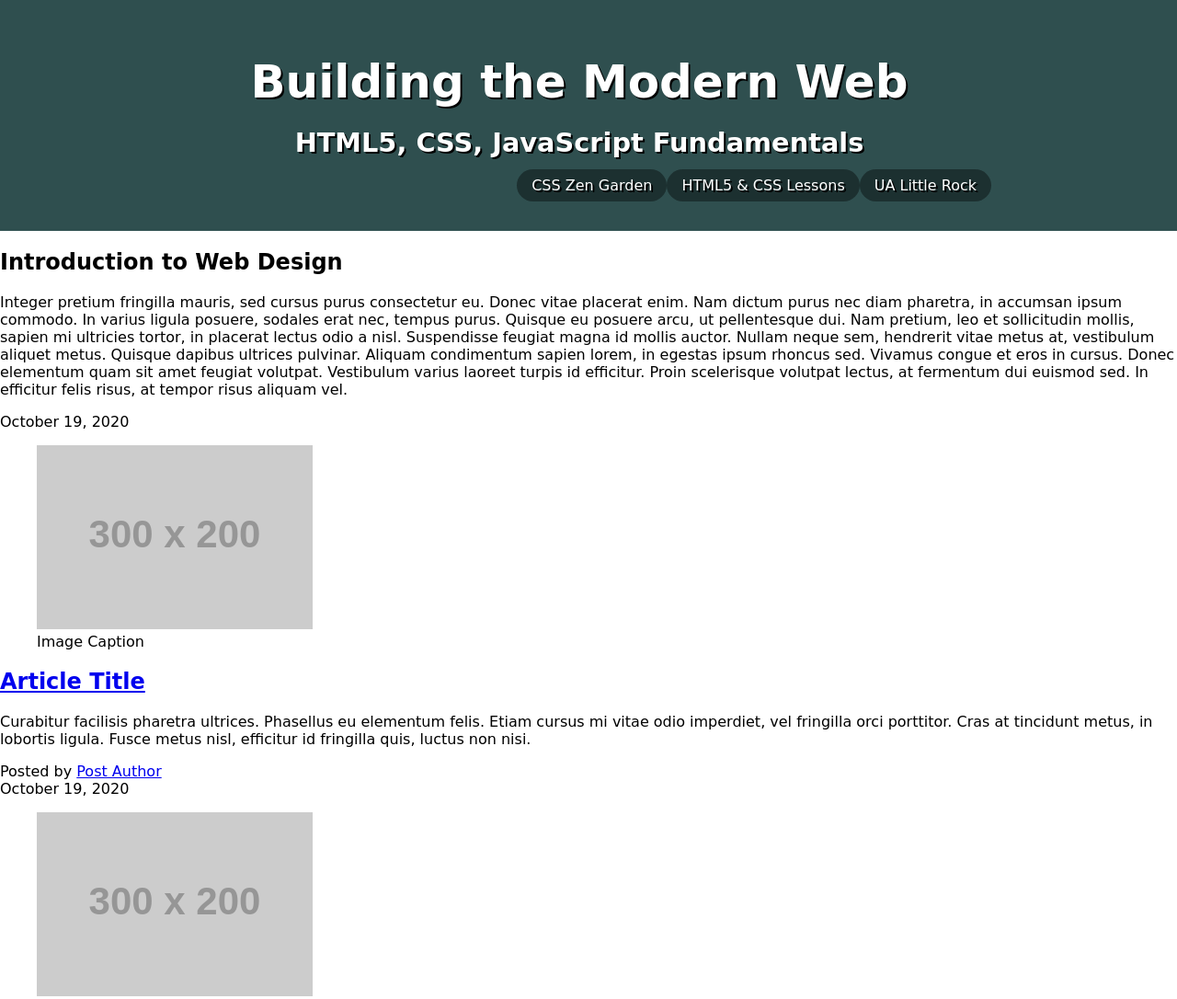
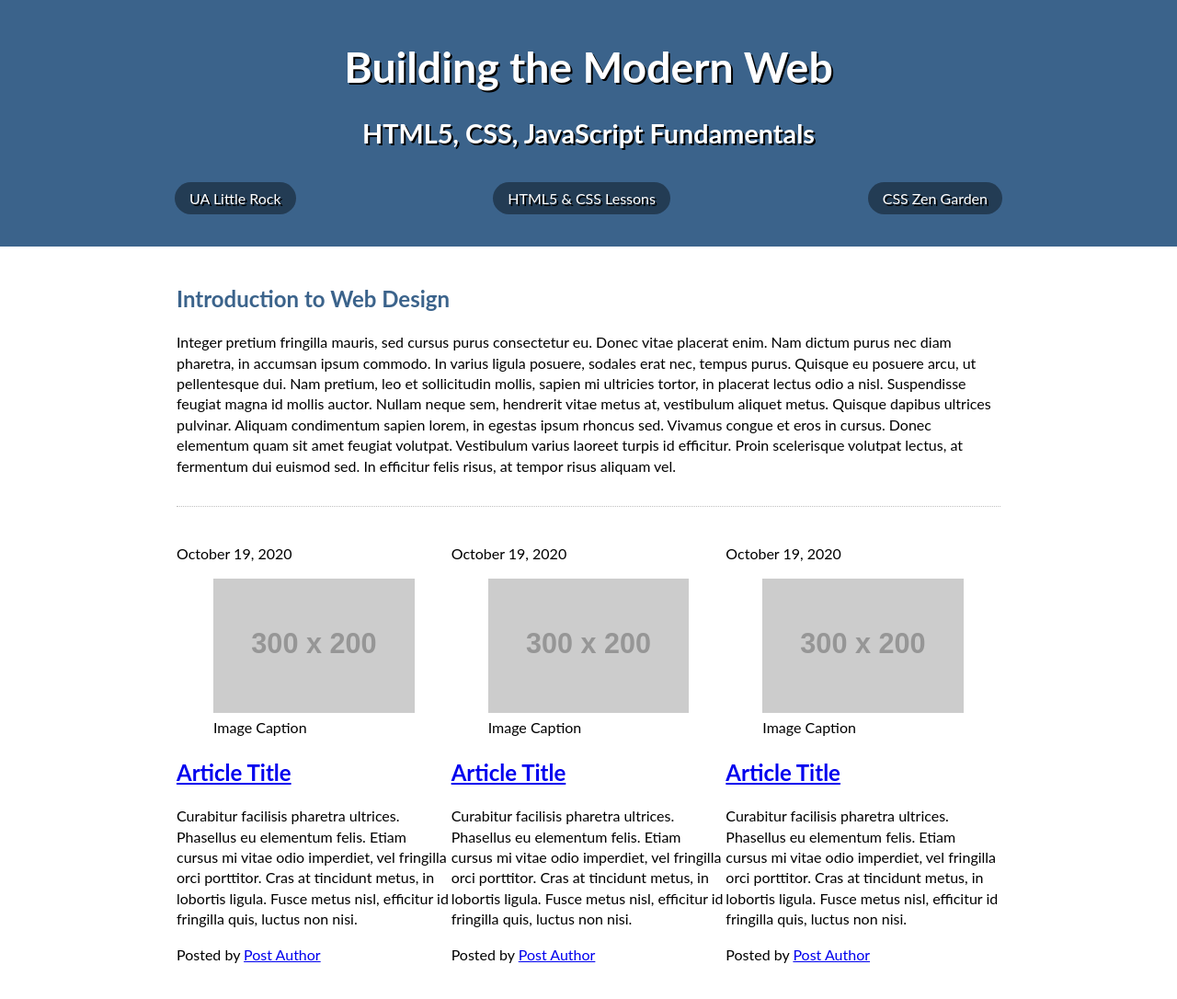
Before and after one commit to dc776w/ifsc-1310, a plain HTML site: page css-demo/index.html in a window 1280 px wide. Shown: the top 1086 px of the page at 92% size. Drawn offline with Linux system fonts and the light colour scheme; placeholder pictures from the web are drawn by us.

Commit message:
homework

```diff
--- /dev/null
+++ b/assets/css/stylesheet.css
@@ -0,0 +1,4 @@
+body {
+  font-family: 'Oswald', sans-serif;
+  background-color:#6b8e23;
+}
--- a/css-demo/assets/css/style.css
+++ b/css-demo/assets/css/style.css
@@ -1,3 +1,5 @@
+/* ---------------Box Sizing----------------- */
+
 html {
   box-sizing: border-box;
 }
@@ -7,68 +9,136 @@ html {
   box-sizing: inherit;
 }
 
-
-body{
-      font-family: 'Italianno', cursive;
-      margin:0;
-}
-    header.primary{
-        background:#2f4f4f;
-        text-align:Center;
-        color:#ffffff;
-        text-shadow:2px 2px #000000;
-        padding-top:40px;
-        padding-right:40px;
-        padding-bottom:20px;
-        padding-left:20px;
+/* ---------------Responsive Images----------------- */
+img{
+  max-width:100%;
+  height:auto;
 }
 
-header.primary h1{
-    font-size:50px;
-    margin:20px 0;
+/* ---------------Utility Classes----------------- */
+
+.container{
+  width:70vw;
+  margin: 40px auto;
+  max-width:960px;
 }
 
-header.primary h1 a{
-    color:#ffffff;
-    text-decoration:none;
+body {
+  font-family: "Lato", sans-serif;
+  margin: 0;
+    line-height:1.4;
+}
+header.primary {
+  background: #3b638b;
+  text-align: center;
+  color: #ffffff;
+  text-shadow: 2px 2px #000000;
+  /* Long Form */
+  padding-top: 40px;
+  padding-right: 40px;
+  padding-bottom: 20px;
+  padding-left: 40px;
+  /* T,R,B,L */
+  padding: 20px 40px 20px 40px;
+  /* Top/Bottom  Right/Left */
+  padding: 20px 40px;
 }
 
-header.primary h2{
-    font-size:1.8rem;
-    margin: 20px auto 20px;
+header.primary h1 {
+  font-size: 2.9rem;
+  margin: 20px 0;
+}
+
+header.primary h1 a {
+  color: #ffffff;
+  text-decoration: none;
+}
+
+header.primary h2 {
+  font-size: 1.8rem;
+  /* Top | Left/Right | Bottom */
+  margin: 20px auto 40px;
+}
+
+header.primary nav {
+  width: 80vw;
+  margin: 20px auto;
+  max-width: 900px;
+}
+
+header.primary nav ul {
+  padding: 0;
+  display: flex;
+  flex-direction: row;
+  justify-content: space-between;
+}
+header.primary nav ul li {
+  list-style-type: none;
+}
+header.primary nav ul li a {
+  color: #ffffff;
+  text-decoration: none;
+  background-color: #000000;
+  background-color: rgba(0, 0, 0, 0.4);
+  padding: 8px 16px;
+  border-radius: 20px;
+  transition: 0.5s;
+}
+
+header.primary nav a:hover,
+header.primary nav a:active {
+  background-color: rgba(0, 0, 0, 0.8);
+}
+
+#intro{
+  border-bottom: 1px dotted #c0c0c0;
+  padding-bottom:1rem;
+}
+
+#intro h2{
+  color:#3b638b;
+}
+
+#intro p{
 
 }
 
-header.primary nav{
-    width:70vw;
-    margin:20px auto;
-    max-width:900px;
+#content{
+  display:flex;
+  flex-direction:row;
+  justify-content:space-between;
 }
 
-header.primary nav ul{
-    text-decoration:none;
-    padding:0;
-    display:flex;
-    flex-direction:row-reverse;
-    justify-content:spece-between;
-}
 
-header.primary nav ul li{
- list-style-type:none;
-}
 
-header.primary nav ul li a{
- color:#ffffff;
- text-decoration:none;
- background-color:#000000;
- background-color:rgba(0,0,0,.4);
- padding:8px 16px;
- border-radius:20px;
+
+
+
+
+
+/* Media Query Example */
+
+@media screen and (max-width:585px) {
+
+ header.primary nav ul{
+  display:flex;
+  flex-direction:column;
+  justify-content:space-around;
+  margin:0 auto;
+  width:60vw;
+  }
+
+  header.primary nav a{
+    display:block;
+  }
+
+  header.primary nav li{
+    margin-bottom:10px;
+  }
+
+
+
+
+
 
 }
-
-header.primary nav a:hover,
-
-header.primary nav a:active{
-    background-color:rgba(0,0,0,.8);
-}
--- a/css-demo/index.html
+++ b/css-demo/index.html
@@ -36,7 +36,7 @@
       <header>
         <time class="post-date" datetime="2020-10-19">October 19, 2020</time>
         <figure>
-          <img src="http://placehold.it/300x200?text=Placeholder+Image" alt="Placeholder" />
+          <img src="https://via.placeholder.com/300x200" alt="Placeholder" />
           <figcaption>Image Caption</figcaption>
         </figure>
         <h2> <a href="#" rel="bookmark" title="link to this post">Article Title</a> </h2>
@@ -49,7 +49,7 @@
       <header>
         <time class="post-date" datetime="2020-10-19">October 19, 2020</time>
         <figure>
-          <img src="http://placehold.it/300x200?text=Placeholder+Image" alt="Placeholder" />
+          <img src="https://via.placeholder.com/300x200" alt="Placeholder" />
           <figcaption>Image Caption</figcaption>
         </figure>
         <h2> <a href="#" rel="bookmark" title="link to this post">Article Title</a> </h2>
@@ -62,7 +62,7 @@
       <header>
        <time class="post-date" datetime="2020-10-19">October 19, 2020</time>
         <figure>
-          <img src="http://placehold.it/300x200?text=Placeholder+Image" alt="Placeholder" />
+          <img src="https://via.placeholder.com/300x200" alt="Placeholder" />
           <figcaption>Image Caption</figcaption>
         </figure>
         <h2> <a href="#" rel="bookmark" title="link to this post">Article Title</a> </h2>
```
Also changed, not shown: index.html (+5 -1 lines), css-demo/assets/img/froggy.png (added).
